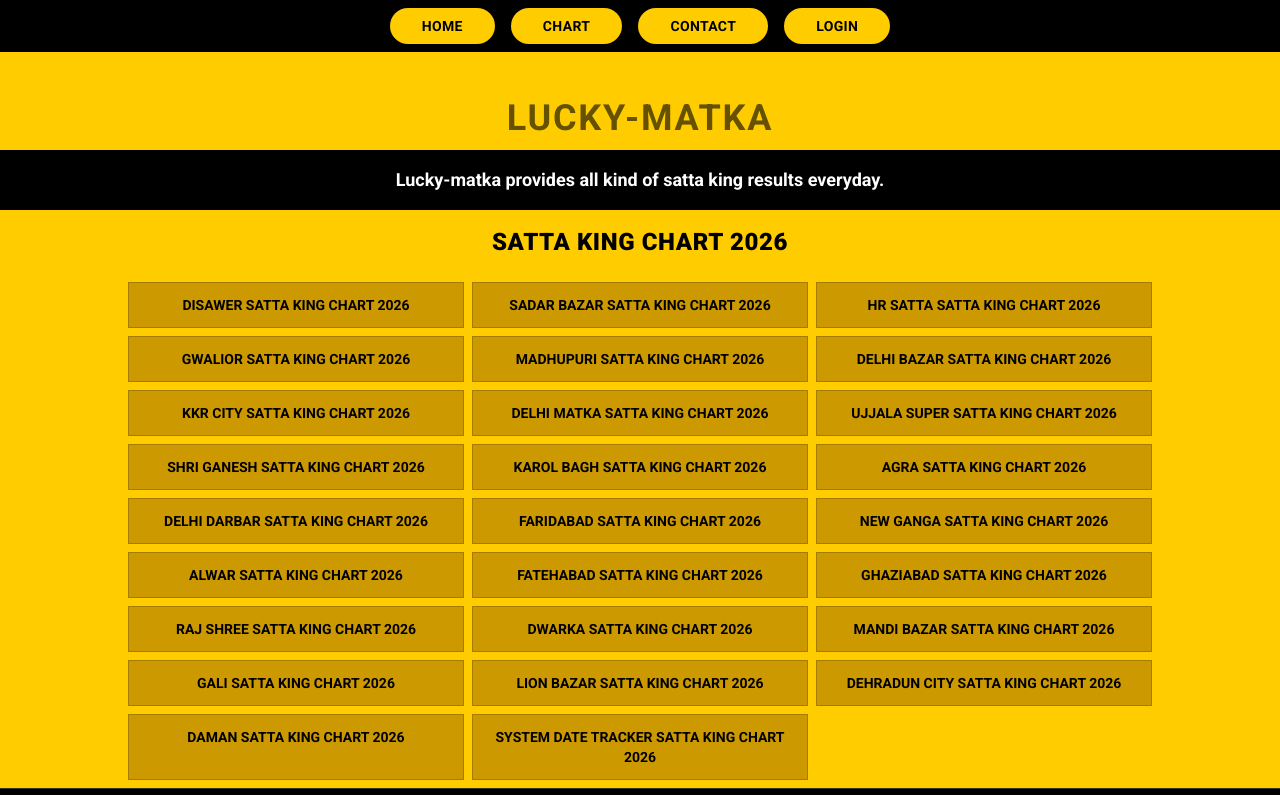
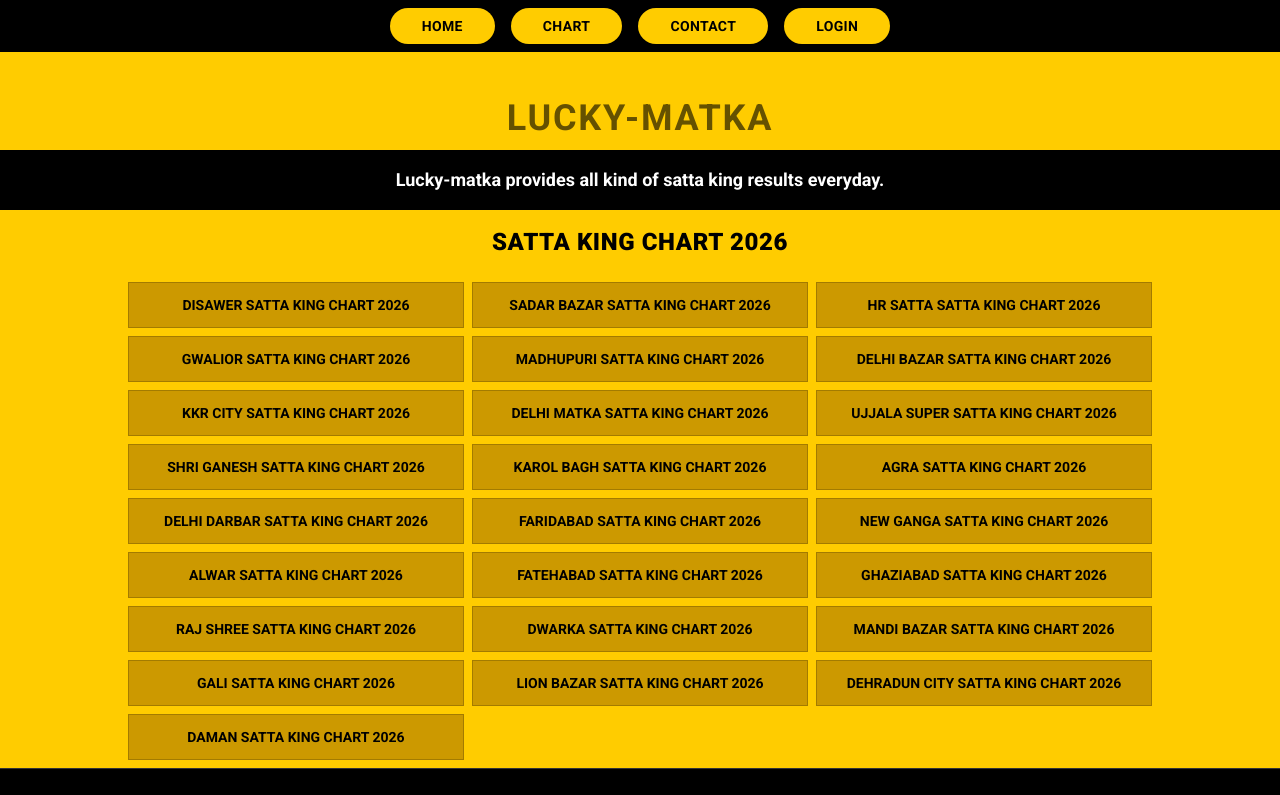
Before and after one commit to Jatin280401/lucky-matka, a React (Vite) app: page /chart in a window 1280 px wide. Shown: the top 795 px of the page. Built offline with nearby package versions, Linux system fonts and the light colour scheme; no server answers; the database is empty; the HTML template or start-up script is replaced by a standard one.

Commit message:
changes for the result table

```diff
--- a/src/pages/Chart.tsx
+++ b/src/pages/Chart.tsx
@@ -7,7 +7,9 @@ import { useState, useEffect } from "react";
 const Chart = () => {
   const { cities } = useData();
 
-  const allCities = [...cities].sort((a, b) => a.order - b.order);
+  const allCities = [...cities]
+    .filter(c => c.id !== "system-date-tracker")
+    .sort((a, b) => a.order - b.order);
 
   return (
     <div className="min-h-screen bg-background">
```
